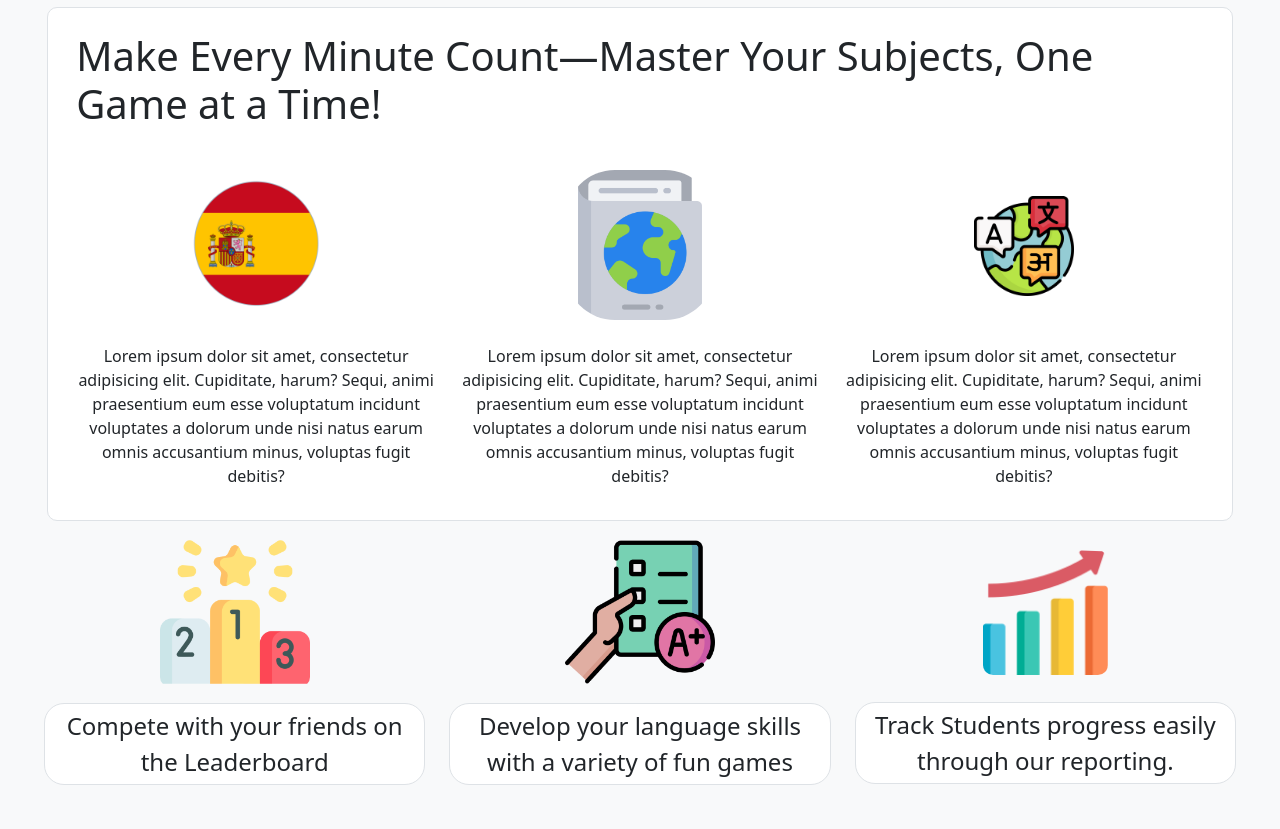
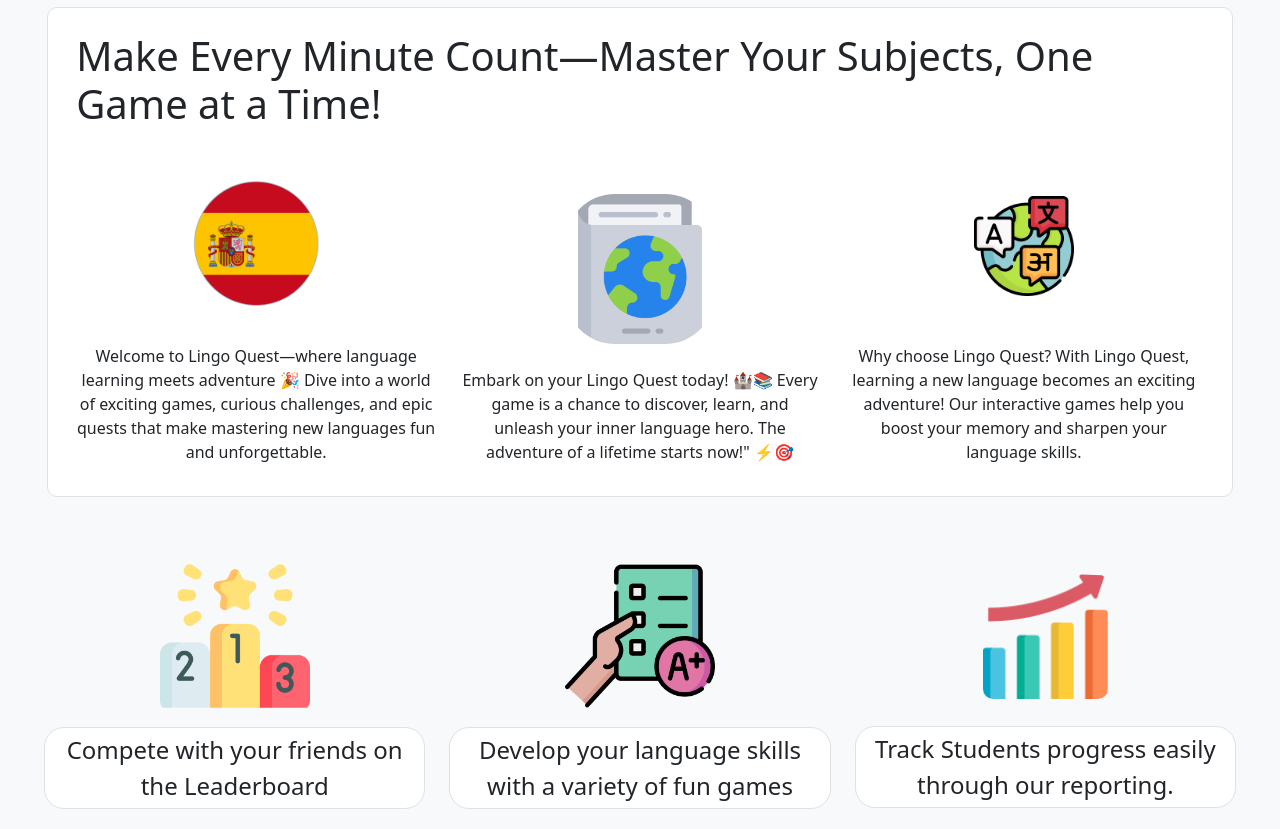
Before and after one commit to beneren10/FrontEnd, a plain HTML site: page landing.html in a window 1280 px wide. Shown: the part 93-922 px from the top of the page. Before the commit the page ends 898 px from the top, so only its background shows below. Drawn offline with nearby package versions, Linux system fonts and the light colour scheme.

Commit message:
format changs to dashboard && landing && login

```diff
--- a/landing.html
+++ b/landing.html
@@ -35,26 +35,26 @@
                   <div class="col-4">
                     <div class="item-1 d-flex flex-wrap justify-content-center bg-white">
                         <img src="./assets/images.png" alt="Description of image" style="max-width: 200px; border-radius: 50px;">
-                        <p>Lorem ipsum dolor sit amet, consectetur adipisicing elit. Cupiditate, harum? Sequi, animi praesentium eum esse voluptatum incidunt voluptates a dolorum unde nisi natus earum omnis accusantium minus, voluptas fugit debitis?</p>
+                        <p>Welcome to Lingo Quest—where language learning meets adventure 🎉 Dive into a world of exciting games, curious challenges, and epic quests that make mastering new languages fun and unforgettable.</p>
                     </div>
                   </div>
 
                   <div class="col-4 d-flex flex-wrap align-items-end" >
                     <div class="item-1 d-flex flex-wrap justify-content-center bg-white gap-3">
                         <img src="./assets/atlas.png" alt="Description of image" style="max-width: 150px; border-radius: 50px;" class="mb-2">
-                        <p>Lorem ipsum dolor sit amet, consectetur adipisicing elit. Cupiditate, harum? Sequi, animi praesentium eum esse voluptatum incidunt voluptates a dolorum unde nisi natus earum omnis accusantium minus, voluptas fugit debitis?</p>
+                        <p>Embark on your Lingo Quest today! 🏰📚 Every game is a chance to discover, learn, and unleash your inner language hero. The adventure of a lifetime starts now!" ⚡🎯</p>
                     </div>
                   </div>
 
                   <div class="col-4 d-flex flex-wrap align-items-end">
                     <div class="item-1 d-flex flex-wrap justify-content-center bg-white gap-5" style="padding-top: 25px;">
                         <img src="./assets/languages.png" alt="Description of image" style="max-height: 100px; border-radius: 10px;">
-                        <p>Lorem ipsum dolor sit amet, consectetur adipisicing elit. Cupiditate, harum? Sequi, animi praesentium eum esse voluptatum incidunt voluptates a dolorum unde nisi natus earum omnis accusantium minus, voluptas fugit debitis?</p>
+                        <p>Why choose Lingo Quest? With Lingo Quest, learning a new language becomes an exciting adventure! Our interactive games help you boost your memory and sharpen your language skills.</p>
                     </div>
                   </div>
                 </div>
 
-                <div class="row d-flex align-items-start mx-3" style="min-height: 35vh;">
+                <div class="row d-flex align-items-start mt-5 mx-3" style="min-height: 35vh;">
                     <div class="col-4">
                         <div class="item-2 d-flex flex-wrap justify-content-center gap-3 pt-3">
                             <img src="./assets/winner.png" alt="Description of image" style="max-width: 150px; border-radius: 10px;">
```
Also changed, not shown: dashboard.html (+1 -1 lines), login.html (+1 -1 lines).
